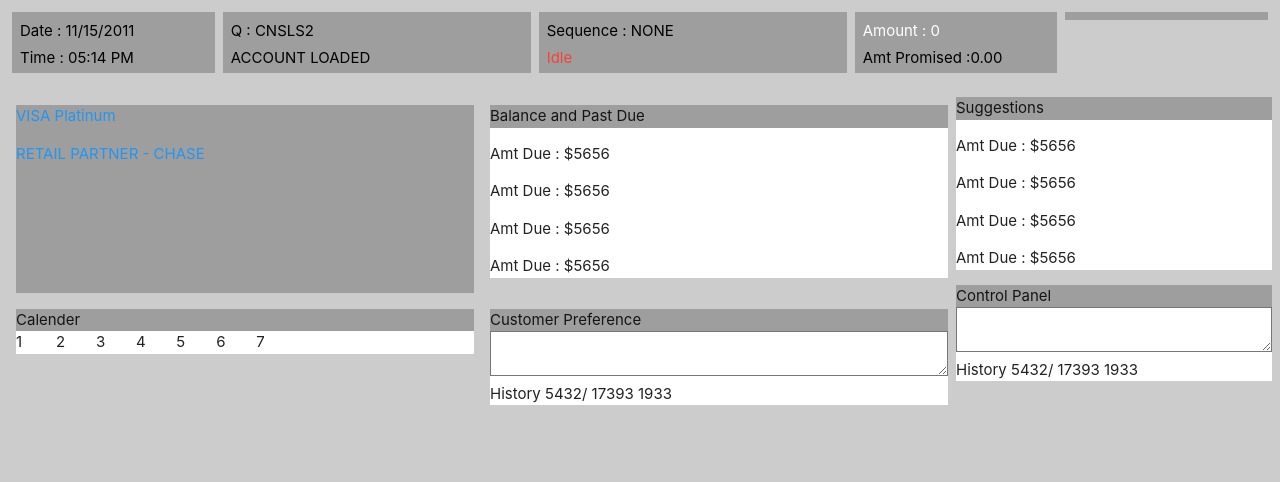
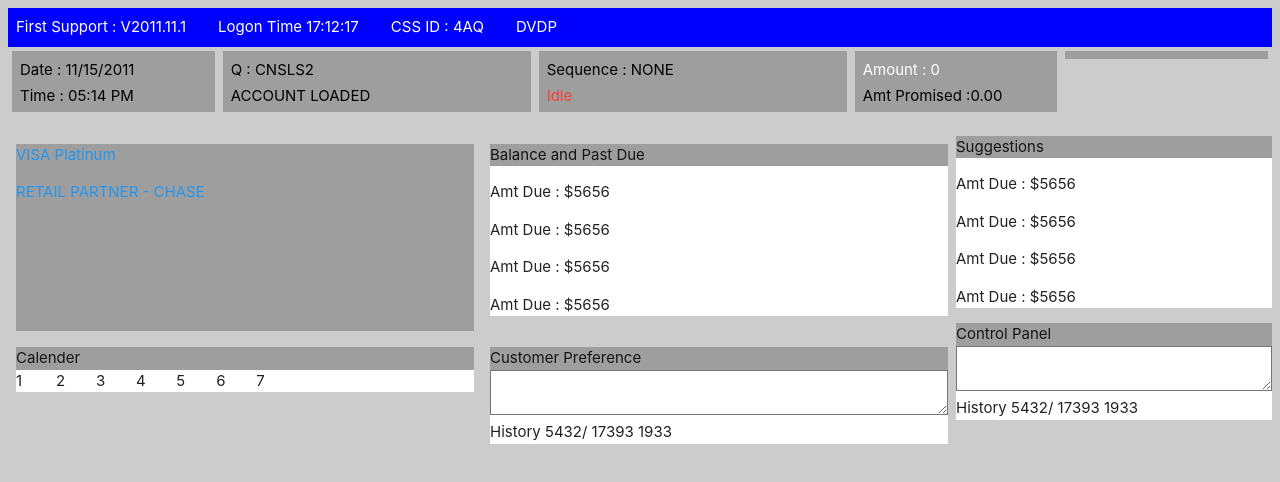
Before and after one commit to itskmyoo/naveen, an Angular app: page / in a window 1280 px wide. Shown: the top 482 px of the page. Built offline with nearby package versions, Linux system fonts and the light colour scheme.

Commit message:
blue header added

```diff
--- a/src/app/header/header.component.css
+++ b/src/app/header/header.component.css
@@ -19,3 +19,6 @@ div p {
   margin-bottom: 0px;
   padding: 4px 0px 0px 4px;
 }
+.white-text {
+  margin-right: 24px;
+}
--- a/src/app/header/header.component.html
+++ b/src/app/header/header.component.html
@@ -1,4 +1,19 @@
+<div class="col s12" style="display:flex;flex-direction:row;background-color:blue;">
+  <div class="white-text">
+    First Support : V2011.11.1
+  </div>
+  <div class="white-text">
+    Logon Time 17:12:17
+  </div>
+  <div class="white-text">
+    CSS ID : 4AQ
+  </div>
+  <div class="white-text">
+    DVDP
+  </div>
+</div>
 <div class="row header">
+
     <div class="col s2 full-height">
       <div class="grey">
         <p class="black-text">
```
